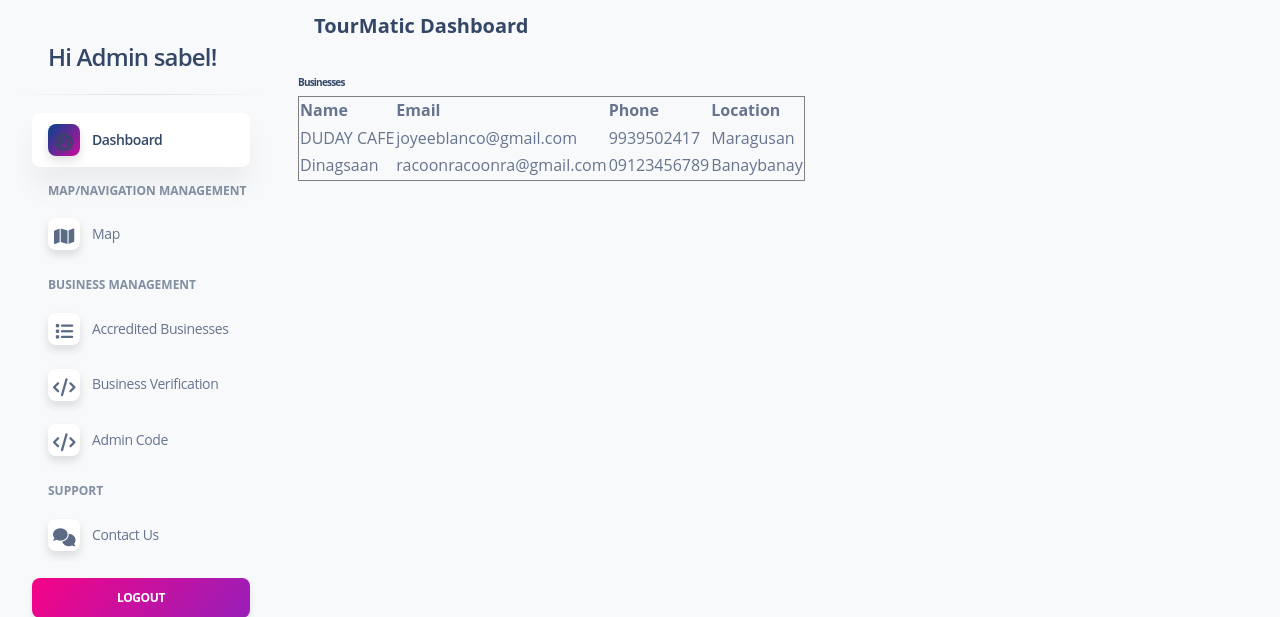
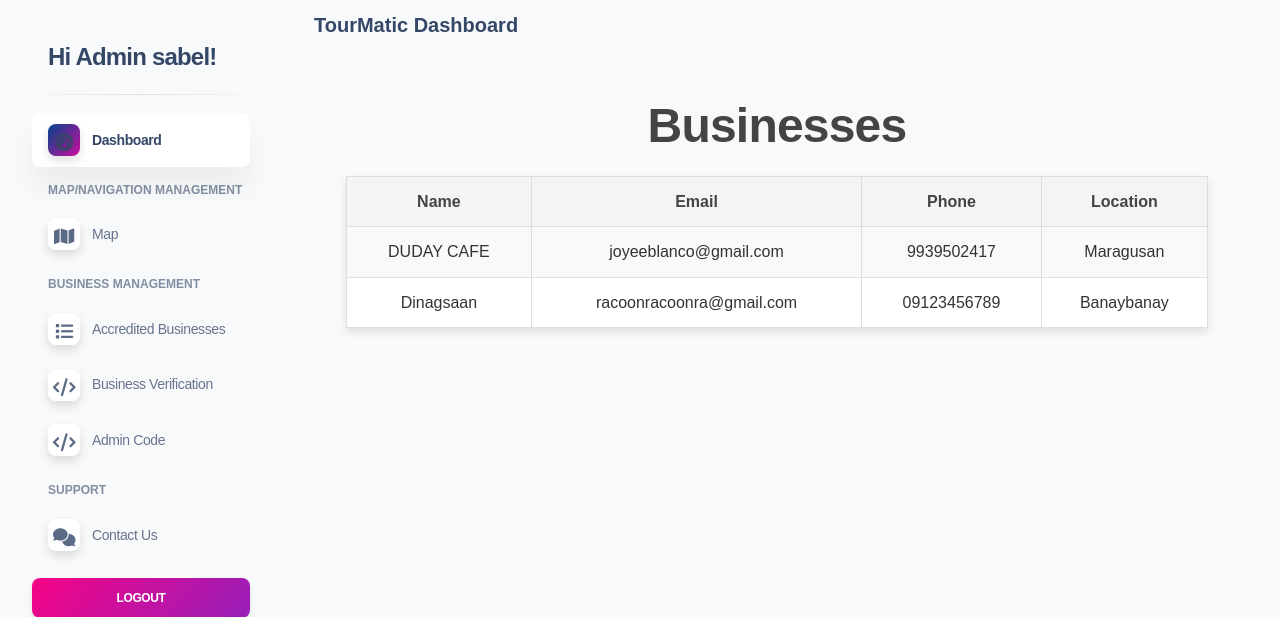
Before and after one commit to lyx-f/Tourism1, a PHP site: page /tourism/admin/accredited_lists.php in a window 1280 px wide. Shown: the top 617 px of the page. Run offline with PHP 8.4, Linux system fonts and the light colour scheme; a user stored in the database is signed in; data comes from the database, SQL or seed files in the repository.

Commit message:
Update bs-lists.css
testing

```diff
--- a/assets/css/bs-lists.css
+++ b/assets/css/bs-lists.css
@@ -1,42 +1,95 @@
-.bsdashboard-container {
-    width: 80%;
-    margin: 30px auto;
-    background-color: #ffffff;
-    padding: 20px;
-    border-radius: 10px;
+/* General Styles */
+body {
+    font-family: Arial, sans-serif;
+    margin: 0;
+    padding: 0;
+    background-color: #f9f9f9;
+    color: #333;
+}
+
+h1 {
+    text-align: center;
+    margin: 20px 0;
+    color: #444;
+}
+
+/* Table Styles */
+table {
+    width: 90%;
+    margin: 20px auto;
+    border-collapse: collapse;
+    background-color: #fff;
     box-shadow: 0 4px 8px rgba(0, 0, 0, 0.1);
 }
 
-body {
-    background-color: #f8f9fa;
+table th, table td {
+    padding: 12px;
+    text-align: center;
+    border: 1px solid #ddd;
 }
 
-h1 {
-    font-size: 10px;
+table th {
+    background-color: #f4f4f4;
+    color: #444;
     font-weight: bold;
 }
 
-.card {
-    border-radius: 8px;
-    box-shadow: 0 2px 8px rgba(0, 0, 0, 0.1);
+table tr:nth-child(even) {
+    background-color: #f9f9f9;
 }
 
-.card-body {
-    background-color: #fff;
+table tr:hover {
+    background-color: #f1f1f1;
 }
 
-.table {
-    width: 100%;
-    margin-top: 20px;
+img {
+    max-width: 100%;
+    height: auto;
+    border-radius: 5px;
 }
 
-.table th {
-    background-color: #f1f1f1;
-    font-weight: bold;
-    text-align: center;
+/* Button Styles */
+button {
+    padding: 8px 16px;
+    margin: 5px;
+    border: none;
+    border-radius: 5px;
+    cursor: pointer;
+    font-size: 14px;
+    color: #fff;
+    transition: background-color 0.3s;
 }
 
-.table td {
-    text-align: center;
-    vertical-align: middle;
+button:hover {
+    opacity: 0.9;
 }
+
+button[onclick*="approve"] {
+    background-color: #4CAF50; /* Green for approval */
+}
+
+button[onclick*="reject"] {
+    background-color: #f44336; /* Red for rejection */
+}
+
+/* Message Styles */
+td[colspan="9"] {
+    font-size: 16px;
+    font-style: italic;
+    color: #666;
+}
+
+@media screen and (max-width: 768px) {
+    table {
+        width: 100%;
+    }
+
+    th, td {
+        font-size: 14px;
+    }
+
+    button {
+        font-size: 12px;
+        padding: 6px 12px;
+    }
+}
```
